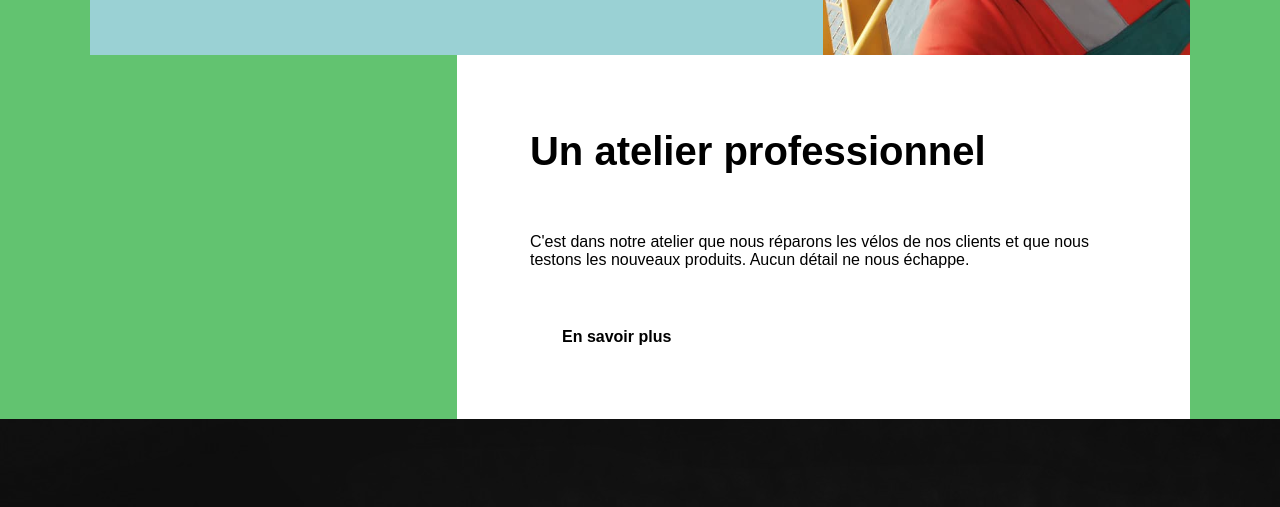
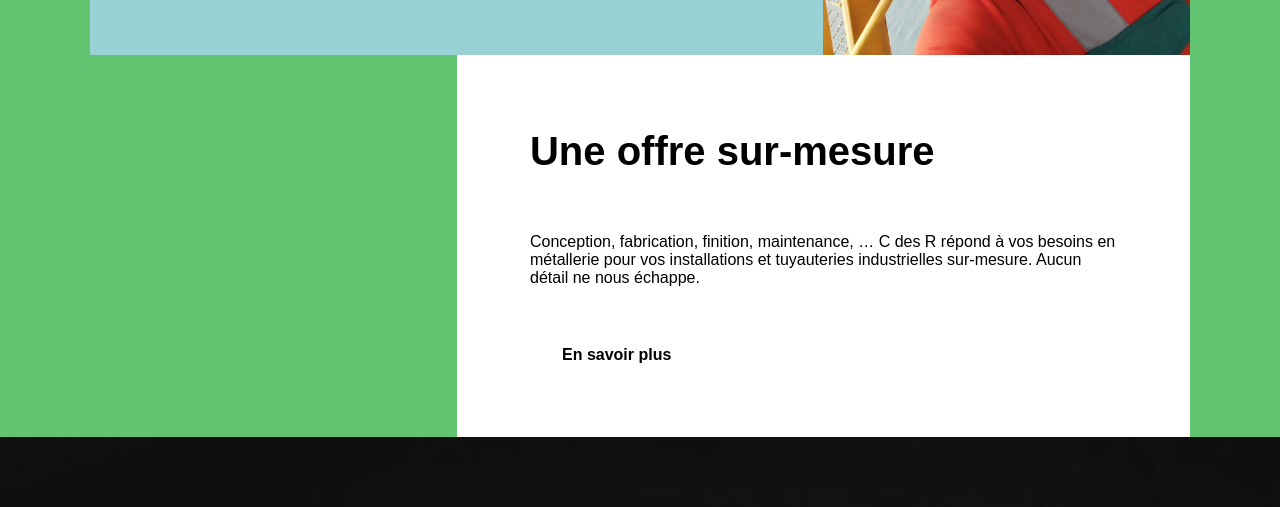
Before and after one commit to Dymoro89/CDN, a plain HTML site: page index.html in a window 1280 px wide. Shown: the part 1508-2015 px from the top of the page. Drawn offline with Linux system fonts and the light colour scheme; a web font is replaced by a local one.

Commit message:
Add files via upload

```diff
--- a/index.html
+++ b/index.html
@@ -62,10 +62,9 @@
         <div class="grid__item grid__item--1-3 grid__backgroundBike"></div>
         <div class="grid__item grid__item--2-3 grid__bandeau grid__bandeau--alternate">
           <div class="grid__content">
-            <h3 class="grid--title">Un atelier professionnel</h3>
-            <p class="grid--paragraph">C'est dans notre atelier que nous réparons les vélos de nos clients et que nous
-              testons les nouveaux
-              produits.
+            <h3 class="grid--title">Une offre sur-mesure</h3>
+            <p class="grid--paragraph">Conception, fabrication, finition, maintenance, …
+              C des R répond à vos besoins en métallerie pour vos installations et tuyauteries industrielles sur-mesure.
               Aucun détail ne nous échappe.</p>
             <div class="button--cover"><a class="grid--button" href="service.html">En savoir plus</a></div>
           </div>
```
